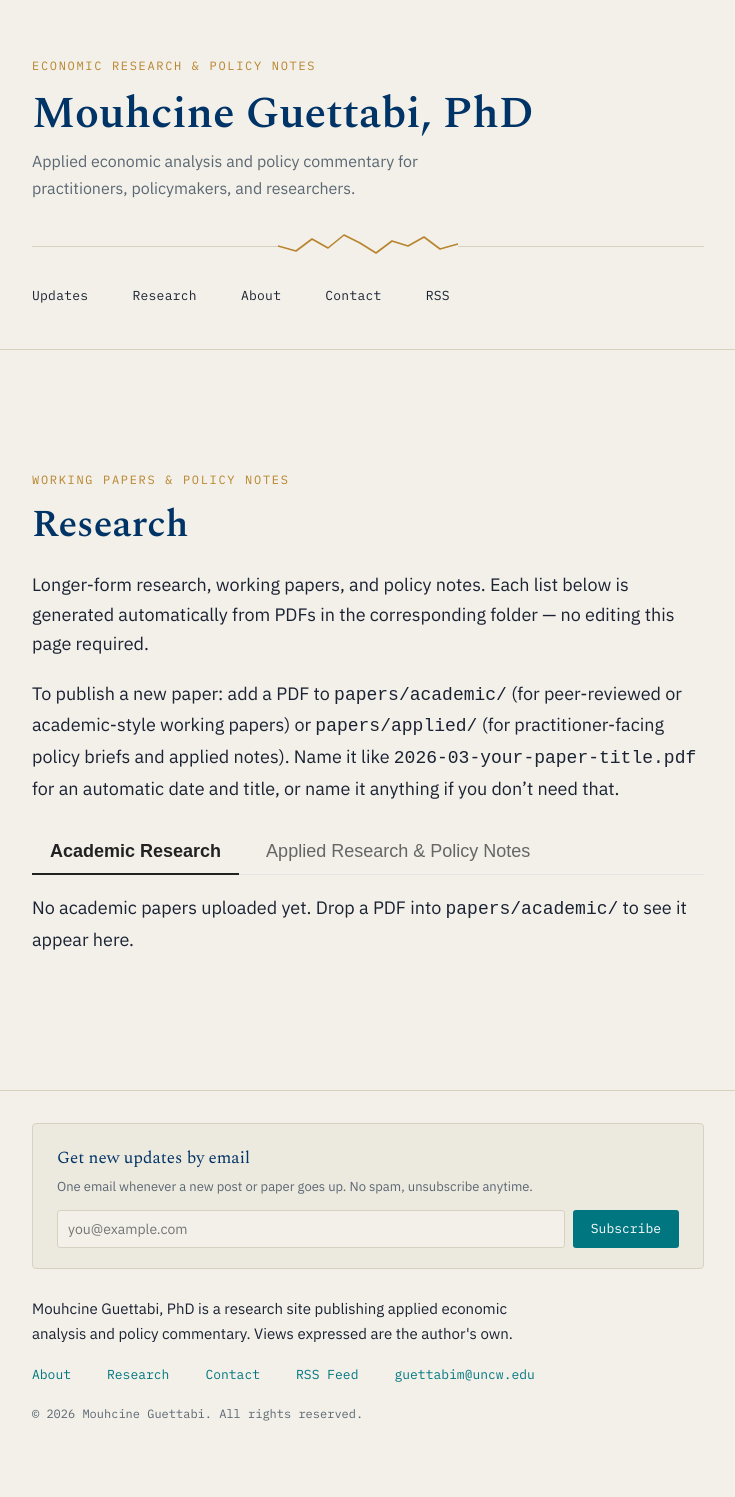
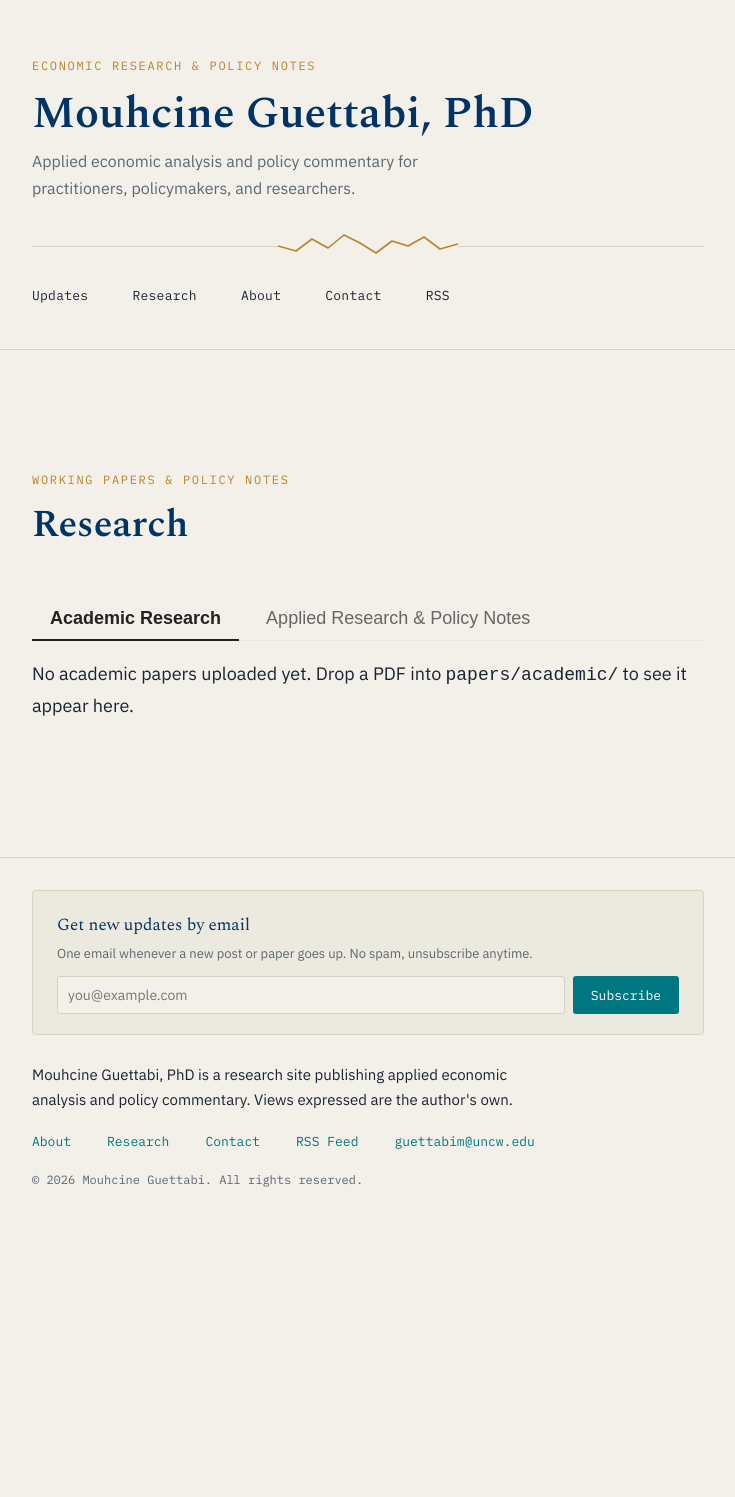
Before and after one commit to mouhcine1981/econ-notes.github.io, a Jekyll site: the page built from research.md, in a window 1280 px wide. Shown: the whole page, without its empty margins (272-1007 px from the left). Built offline with Jekyll 4.4.1, drawn with Linux system fonts in a browser that asks for light colours; after the commit the page ends 1263 px from its top, so only the background shows below that.

Commit message:
Update research.md

```diff
--- a/research.md
+++ b/research.md
@@ -5,9 +5,7 @@ eyebrow: Working papers & policy notes
 permalink: /research/
 ---
 
-Longer-form research, working papers, and policy notes. Each list below is generated automatically from PDFs in the corresponding folder — no editing this page required.
 
-To publish a new paper: add a PDF to `papers/academic/` (for peer-reviewed or academic-style working papers) or `papers/applied/` (for practitioner-facing policy briefs and applied notes). Name it like `2026-03-your-paper-title.pdf` for an automatic date and title, or name it anything if you don't need that.
 
 {% assign pdf_ext = ".pdf" %}
 
```
